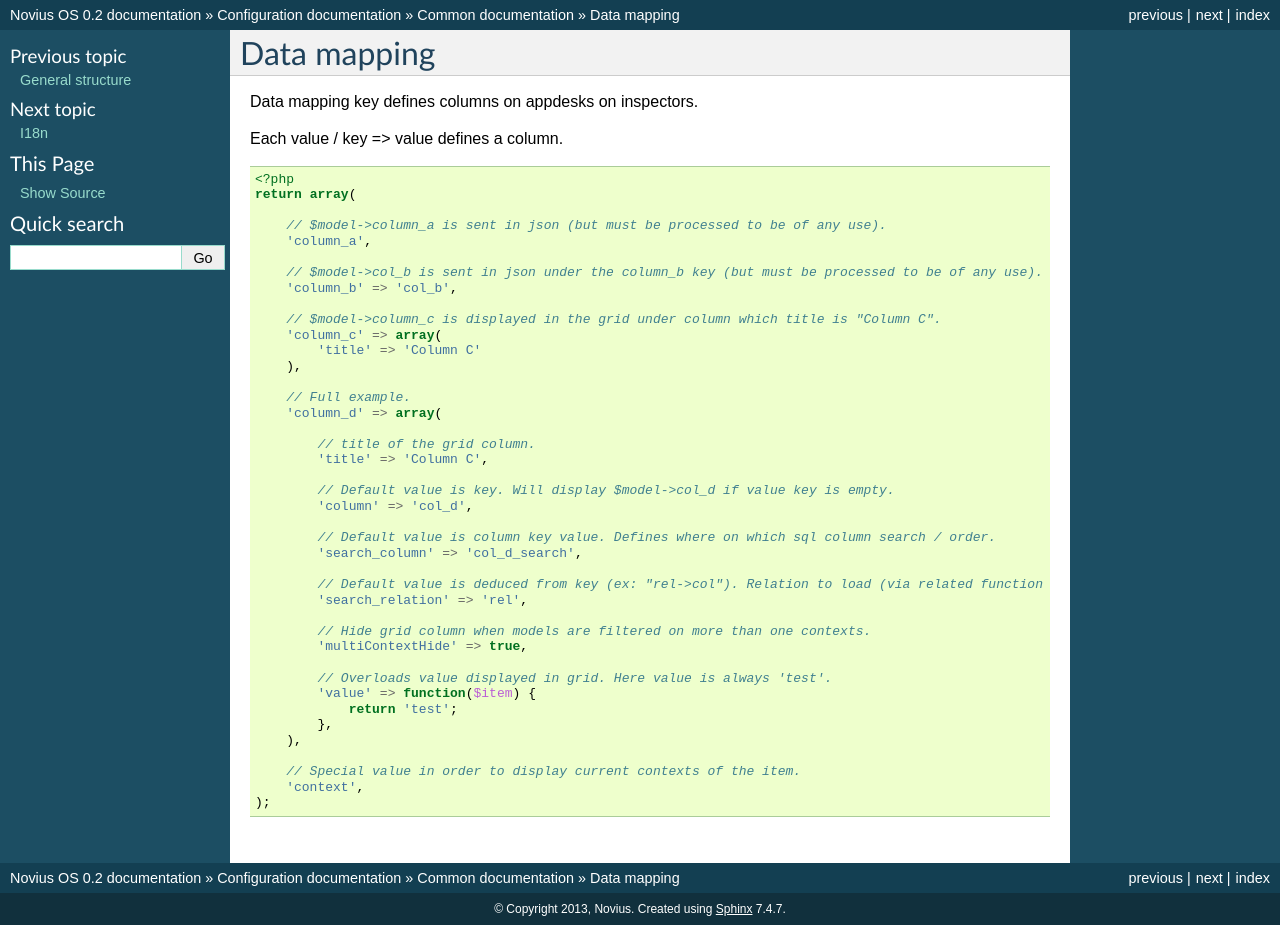
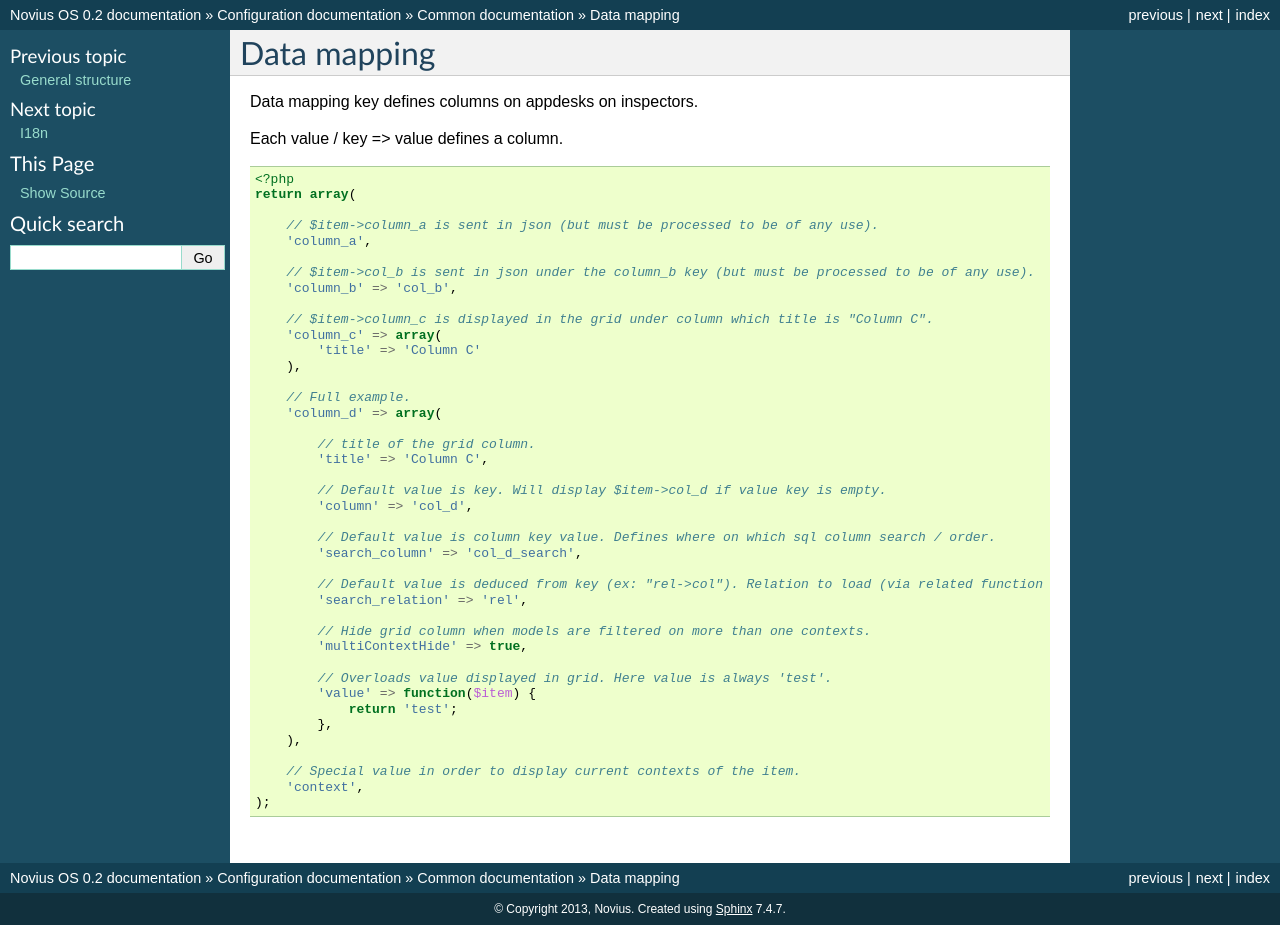
Before and after one commit to vrcAlbert/documentation-api, a Sphinx documentation site: the page built from source/configuration/common/data_mapping.rst, in a window 1280 px wide. Built offline with Sphinx 7.4.7, drawn with Linux system fonts in a browser that asks for light colours.

Commit message:
updated data_mapping

```diff
--- a/source/configuration/common/data_mapping.rst
+++ b/source/configuration/common/data_mapping.rst
@@ -10,13 +10,13 @@ Each value / key => value defines a column.
     <?php
     return array(
 
-        // $model->column_a is sent in json (but must be processed to be of any use).
+        // $item->column_a is sent in json (but must be processed to be of any use).
         'column_a',
 
-        // $model->col_b is sent in json under the column_b key (but must be processed to be of any use).
+        // $item->col_b is sent in json under the column_b key (but must be processed to be of any use).
         'column_b' => 'col_b',
 
-        // $model->column_c is displayed in the grid under column which title is "Column C".
+        // $item->column_c is displayed in the grid under column which title is "Column C".
         'column_c' => array(
             'title' => 'Column C'
         ),
@@ -27,7 +27,7 @@ Each value / key => value defines a column.
             // title of the grid column.
             'title' => 'Column C',
 
-            // Default value is key. Will display $model->col_d if value key is empty.
+            // Default value is key. Will display $item->col_d if value key is empty.
             'column' => 'col_d',
 
             // Default value is column key value. Defines where on which sql column search / order.
```
